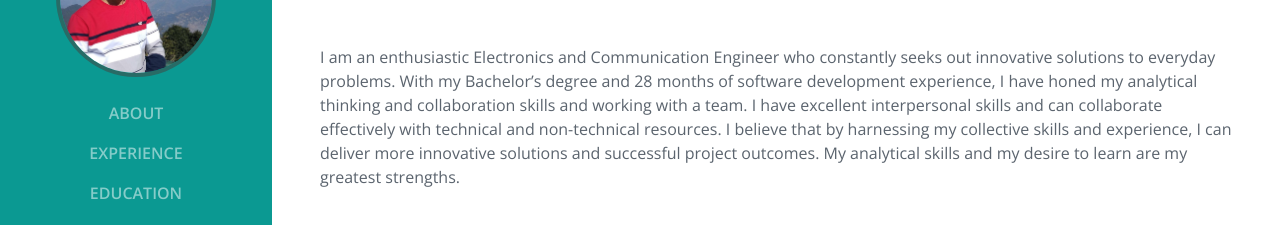
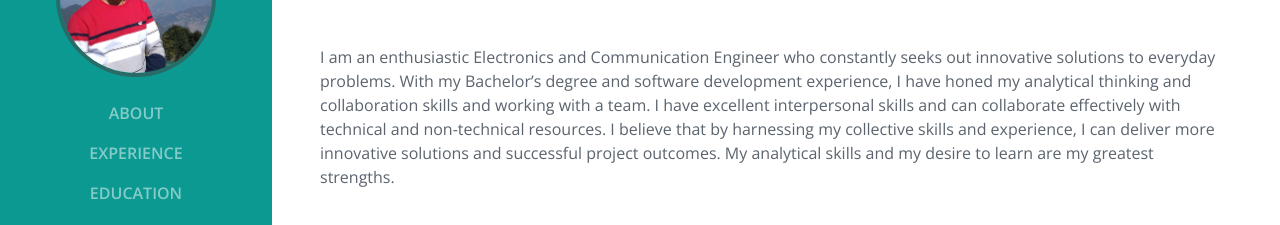
Before and after one commit to bikalpa977/Portfolio, a plain HTML site: page index.html in a window 1280 px wide. Shown: the part 279-504 px from the top of the page. Drawn offline with nearby package versions, Linux system fonts and the light colour scheme; a web font is replaced by a local one.

Commit message:
about modified

```diff
--- a/index.html
+++ b/index.html
@@ -103,7 +103,7 @@
 
                 <p class="mb-5">
                    I am an enthusiastic Electronics and Communication Engineer who constantly seeks out innovative solutions to everyday problems.
-                   With my Bachelor’s degree and 28 months of software development experience, I have honed my analytical thinking and collaboration
+                   With my Bachelor’s degree and software development experience, I have honed my analytical thinking and collaboration
                    skills and working with a team. I have excellent interpersonal skills and can collaborate effectively with technical and non-technical
                    resources. I believe that by harnessing my collective skills and experience, I can deliver more innovative solutions and successful
                    project outcomes. My analytical skills and my desire to learn are my greatest strengths.
```
